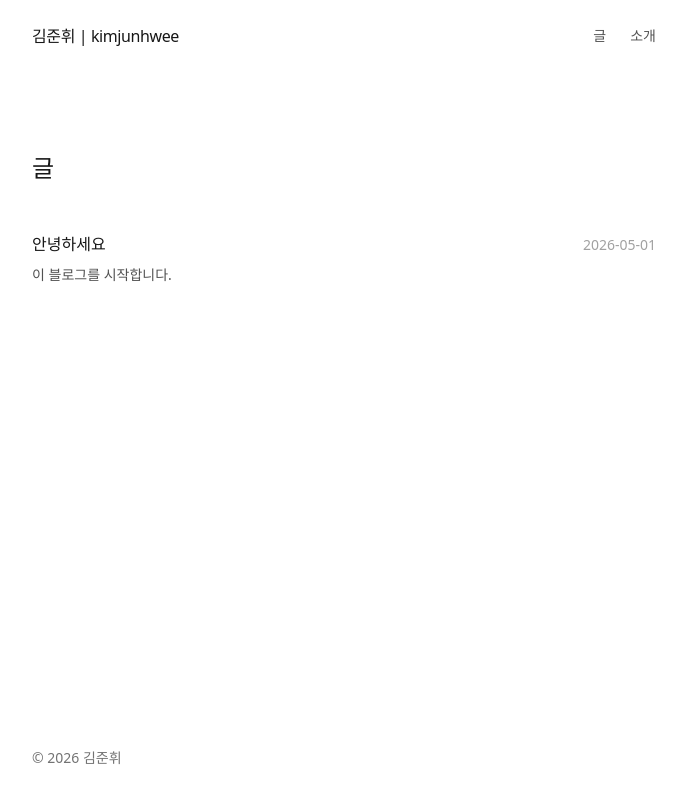
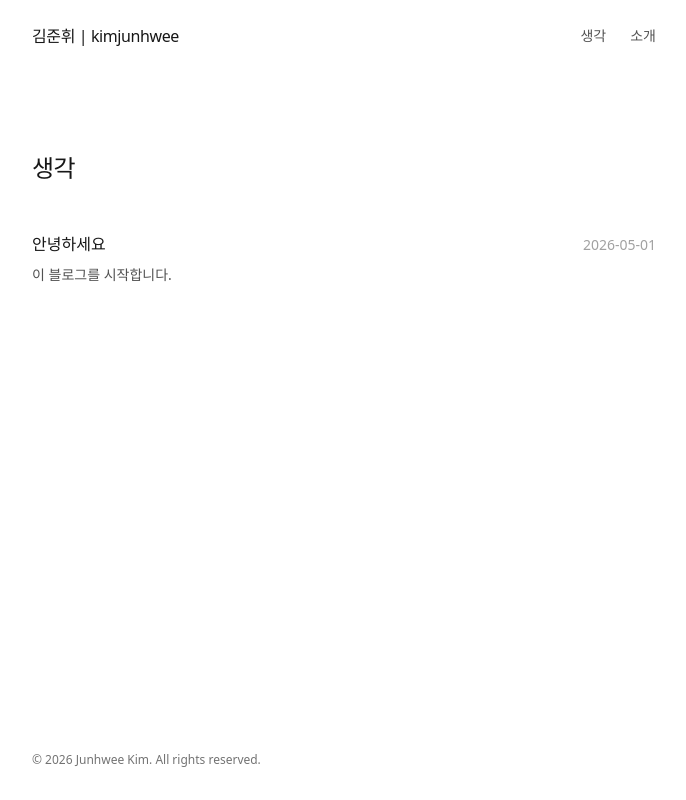
Before and after one commit to kimjunhweee/hwee, a Next.js app: page /writing in a window 1280 px wide. Shown: the whole page, without its empty margins (296-982 px from the left). Built offline with nearby package versions, Linux system fonts and the light colour scheme; a web font is replaced by a local one.

Commit message:
Rename '글' nav to '생각' and refine footer copyright
- Header nav, page titles, and empty states now use '생각'
- /writing URL preserved to avoid breaking external links
- Footer copyright switched to English name and smaller text

```diff
--- a/app/layout.tsx
+++ b/app/layout.tsx
@@ -8,7 +8,7 @@ export const metadata: Metadata = {
     default: "김준휘",
     template: "%s — 김준휘",
   },
-  description: "김준휘의 글과 프로젝트.",
+  description: "김준휘의 생각과 프로젝트.",
 };
 
 export default function RootLayout({
@@ -26,7 +26,7 @@ export default function RootLayout({
             </Link>
             <nav className="flex gap-6 text-sm text-neutral-600">
               <Link href="/writing" className="hover:text-neutral-900 transition-colors">
-                글
+                생각
               </Link>
               <Link href="/about" className="hover:text-neutral-900 transition-colors">
                 소개
@@ -40,8 +40,8 @@ export default function RootLayout({
         </main>
 
         <footer>
-          <div className="mx-auto max-w-2xl px-6 py-8 text-sm text-neutral-500">
-            © {new Date().getFullYear()} 김준휘
+          <div className="mx-auto max-w-2xl px-6 py-8 text-xs text-neutral-500">
+            © {new Date().getFullYear()} Junhwee Kim. All rights reserved.
           </div>
         </footer>
       </body>
--- a/app/page.tsx
+++ b/app/page.tsx
@@ -15,7 +15,7 @@ export default function Home() {
 
       <section>
         <h2 className="text-xs font-medium text-neutral-500 uppercase tracking-[0.15em] mb-8">
-          글
+          생각
         </h2>
         <ul className="space-y-4">
           {recent.map((post) => (
@@ -34,7 +34,7 @@ export default function Home() {
             </li>
           ))}
           {recent.length === 0 && (
-            <li className="text-sm text-neutral-400">아직 작성된 글이 없습니다.</li>
+            <li className="text-sm text-neutral-400">아직 작성된 생각이 없습니다.</li>
           )}
         </ul>
         {recent.length > 0 && (
@@ -42,7 +42,7 @@ export default function Home() {
             href="/writing"
             className="mt-8 inline-block text-sm text-neutral-500 hover:text-neutral-900 transition-colors"
           >
-            모든 글 →
+            모든 생각 →
           </Link>
         )}
       </section>
--- a/app/writing/page.tsx
+++ b/app/writing/page.tsx
@@ -2,7 +2,7 @@ import Link from "next/link";
 import { getAllPosts } from "@/lib/posts";
 
 export const metadata = {
-  title: "글",
+  title: "생각",
 };
 
 export default function WritingPage() {
@@ -10,7 +10,7 @@ export default function WritingPage() {
 
   return (
     <div>
-      <h1 className="text-2xl font-medium tracking-tight mb-12">글</h1>
+      <h1 className="text-2xl font-medium tracking-tight mb-12">생각</h1>
       <ul className="space-y-8">
         {posts.map((post) => (
           <li key={post.slug}>
@@ -32,7 +32,7 @@ export default function WritingPage() {
           </li>
         ))}
         {posts.length === 0 && (
-          <li className="text-sm text-neutral-400">아직 작성된 글이 없습니다.</li>
+          <li className="text-sm text-neutral-400">아직 작성된 생각이 없습니다.</li>
         )}
       </ul>
     </div>
```
